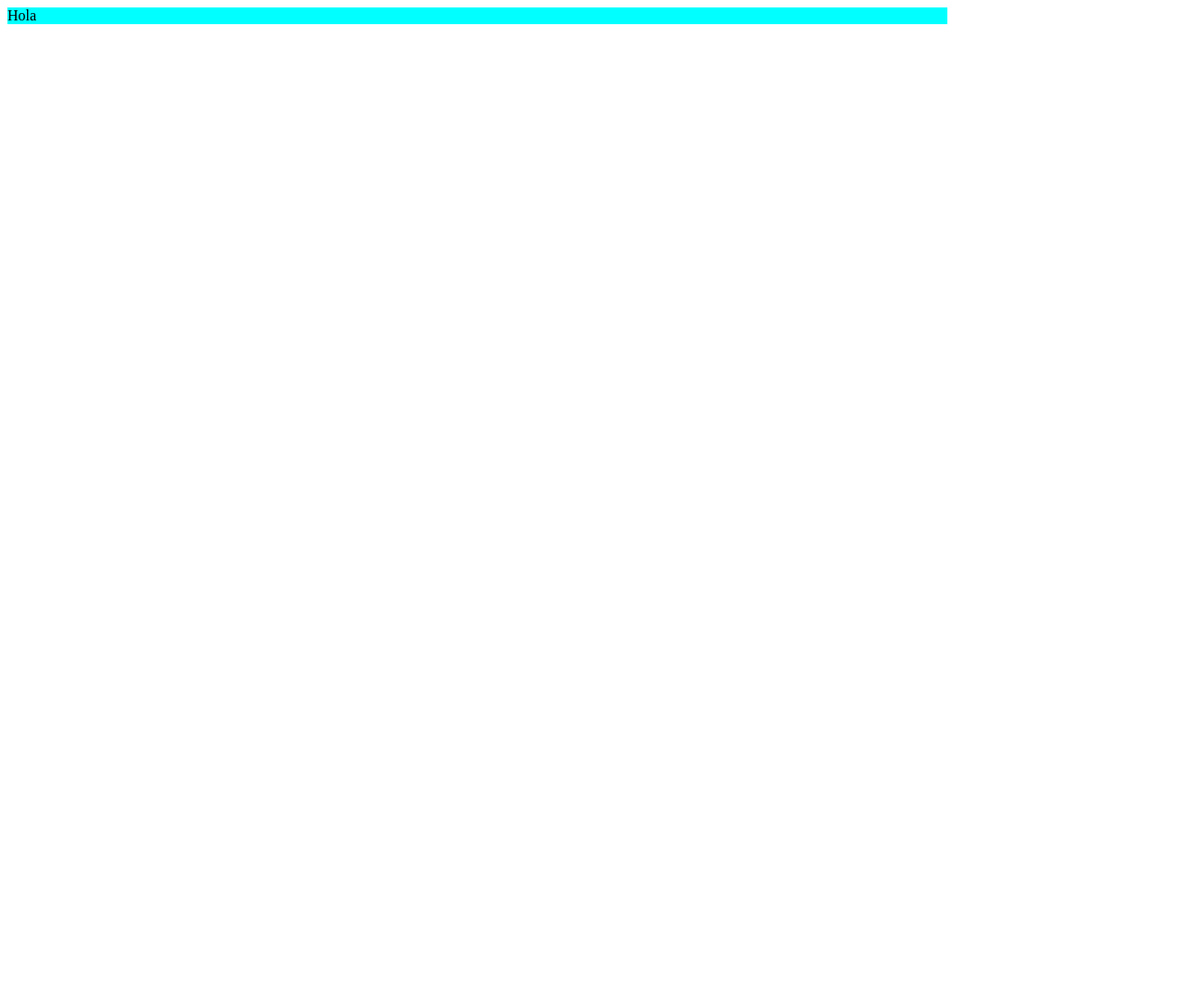
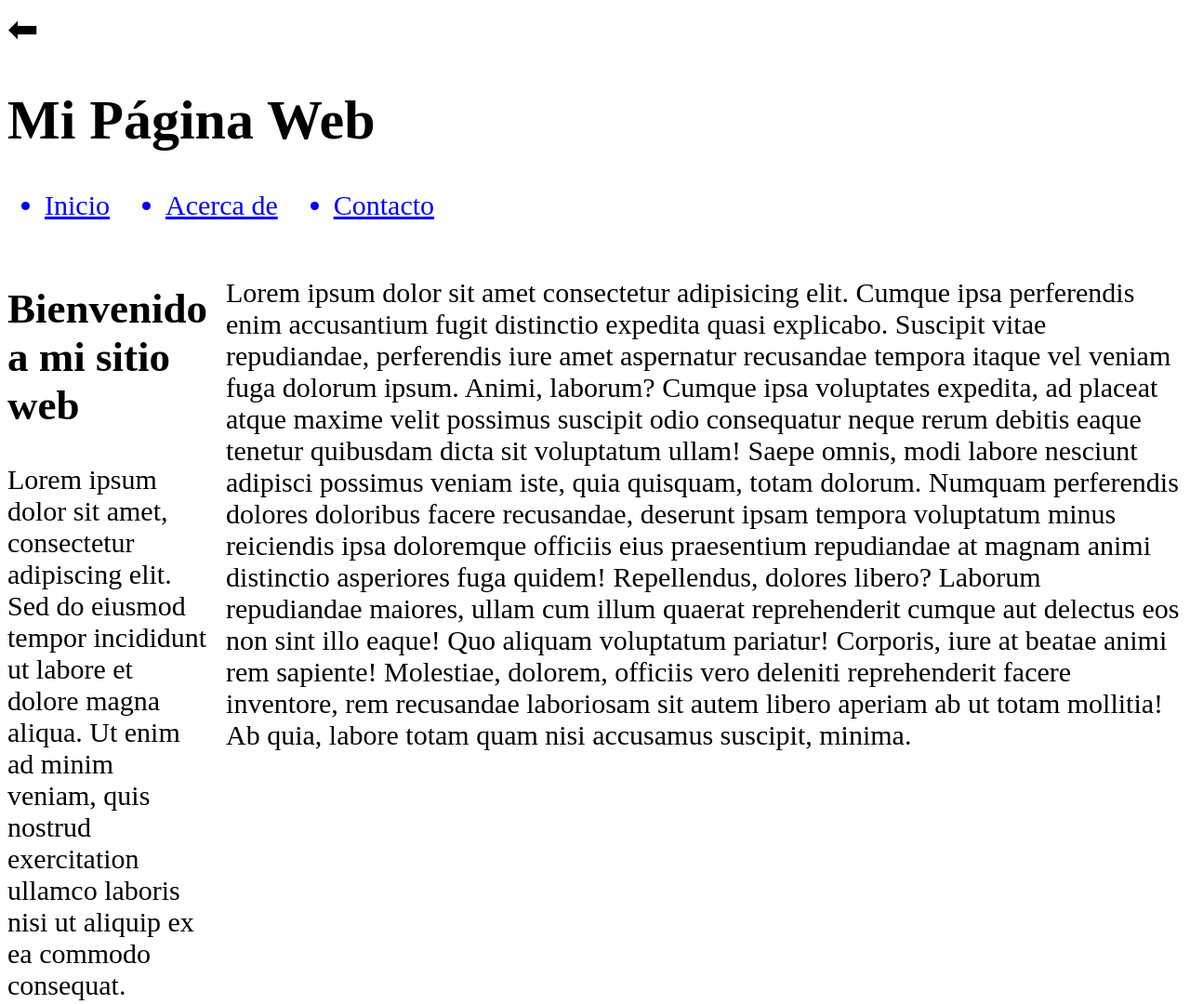
Before and after one commit to SofiaDeAlessandre/responsive-desafio-12, a website built with Vite: page pages/ejercicioA/ejercicio-a.html in a window 1280 px wide. Shown: the top 1080 px of the page at 93% size. Before the commit the page ends 800 px from the top, so only its background shows below. Built offline with nearby package versions, Linux system fonts and the light colour scheme.

Commit message:
add exercise-a

```diff
--- a/pages/ejercicioA/ejercicio-a.html
+++ b/pages/ejercicioA/ejercicio-a.html
@@ -3,10 +3,43 @@
 <head>
     <meta charset="UTF-8">
     <meta name="viewport" content="width=device-width, initial-scale=1.0">
+    <link href="https://cdnjs.cloudflare.com/ajax/libs/font-awesome/6.0.0/css/all.min.css" rel="stylesheet">
     <title>Ejercicio a</title>
 </head>
 <body>
-    <div>Hola</div>
+
+    <header class="header">
+        <a href="../../index.html" class="back">⬅</a>
+<h1 class="title">Mi Página Web</h1>
+<nav class="nav__bar">
+    <ul class="nav__ul">
+    <li class="link">Inicio</li>
+    <li class="link">Acerca de</li>
+    <li class="link">Contacto</li>
+</ul>
+<i class="fa-solid fa-bars icon"></i>
+</nav>
+    </header>
+
+    <main class="main">
+        <section>
+        <h2 class="secondary__title">Bienvenido a mi sitio web</h2>
+        <p>Lorem ipsum dolor sit amet, consectetur adipiscing elit. Sed do eiusmod tempor incididunt ut labore et dolore magna aliqua. Ut enim ad minim veniam, quis nostrud exercitation ullamco laboris nisi ut aliquip ex ea commodo consequat.</p>
+
+        <h3 class="third__title">Sobre mí</h3>
+        <p>Aquí puedes conocerme un poco mejor.</p>
+
+        <h3 class="third__title">Mis proyectos</h3>
+       <p>Descubre mis últimos proyectos.</p>
+    </section>
+    <section class="secondary__section">
+<p>Lorem ipsum dolor sit amet consectetur adipisicing elit. Cumque ipsa perferendis enim accusantium fugit distinctio expedita quasi explicabo. Suscipit vitae repudiandae, perferendis iure amet aspernatur recusandae tempora itaque vel veniam fuga dolorum ipsum. Animi, laborum? Cumque ipsa voluptates expedita, ad placeat atque maxime velit possimus suscipit odio consequatur neque rerum debitis eaque tenetur quibusdam dicta sit voluptatum ullam! Saepe omnis, modi labore nesciunt adipisci possimus veniam iste, quia quisquam, totam dolorum. Numquam perferendis dolores doloribus facere recusandae, deserunt ipsam tempora voluptatum minus reiciendis ipsa doloremque officiis eius praesentium repudiandae at magnam animi distinctio asperiores fuga quidem! Repellendus, dolores libero? Laborum repudiandae maiores, ullam cum illum quaerat reprehenderit cumque aut delectus eos non sint illo eaque! Quo aliquam voluptatum pariatur! Corporis, iure at beatae animi rem sapiente! Molestiae, dolorem, officiis vero deleniti reprehenderit facere inventore, rem recusandae laboriosam sit autem libero aperiam ab ut totam mollitia! Ab quia, labore totam quam nisi accusamus suscipit, minima.</p>
+    </section>
+    </main>
+
+    <footer class="footer">
+       <p>© 2025 Todos los derechos reservados.</p>
+    </footer>
     <script type="module" src="./main-a.js"></script>
 </body>
 </html>
--- a/pages/ejercicioA/main-a.js
+++ b/pages/ejercicioA/main-a.js
@@ -1 +1,9 @@
 import './style-a.css'
+
+let links = document.getElementsByClassName('link')
+
+
+    for (let link of links){
+        link.addEventListener("click", () => {
+           link.classList.add('violet') })
+    }
--- a/pages/ejercicioA/style-a.css
+++ b/pages/ejercicioA/style-a.css
@@ -1,5 +1,62 @@
-div{
-    background-color: aqua;
-    width: 80%;
-    height: 80%;
+body{
+    font-family:'Times New Roman', Times, serif
 }
+.back{
+    color: black;
+    text-decoration: none;
+    font-size: 40px;
+}
+
+.link {
+    color: blue;
+    text-decoration: underline;
+}
+
+.link:hover{
+cursor: pointer;
+}
+
+.violet {
+    color: rgb(92, 14, 92);
+}
+
+.main{
+    display: flex;
+}
+.secondary__section{
+    display: none;
+}
+
+
+@media screen and (max-width: 576px){
+    .nav__ul {
+        display: none;
+    }
+}
+@media screen and (min-width: 576px ){
+    .icon{
+        display: none;
+    }
+}
+@media screen and (min-width: 768px) {
+    .nav__ul {
+        display: flex;
+        gap:2em;
+    }
+}
+@media screen and (min-width: 992px) {
+    body {
+        font-size: 30px;
+    }
+}
+@media screen and (min-width: 1200px){
+    .secondary__section{
+        display: flex;
+        margin-left: 20px;
+    }
+}
+@media screen and (min-width: 1400px){
+    body {
+         width: 100%; /*consultar a qué se refiere*/
+    }
+}
```
Also changed, not shown: index.html (+4 -4 lines).
